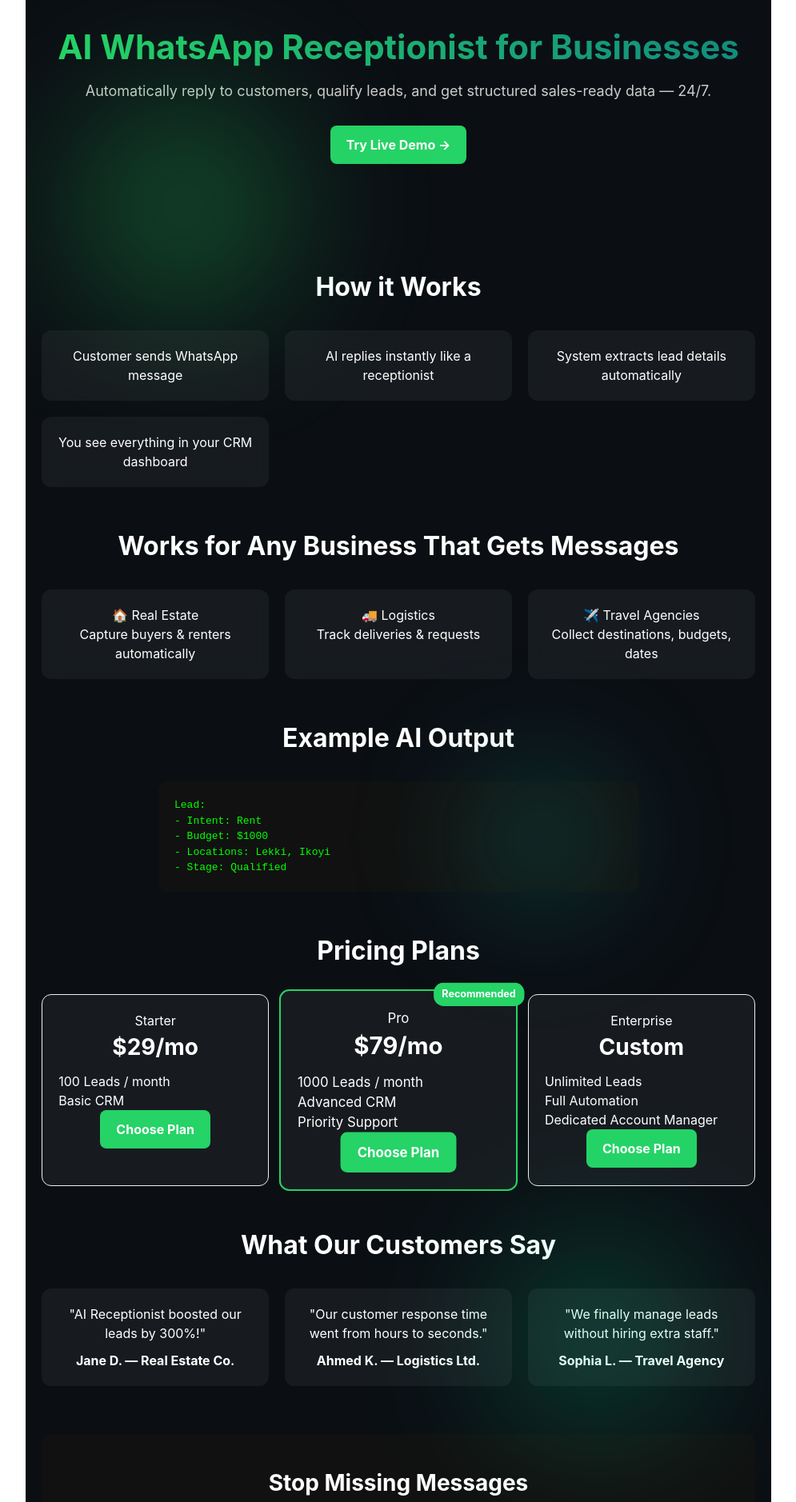
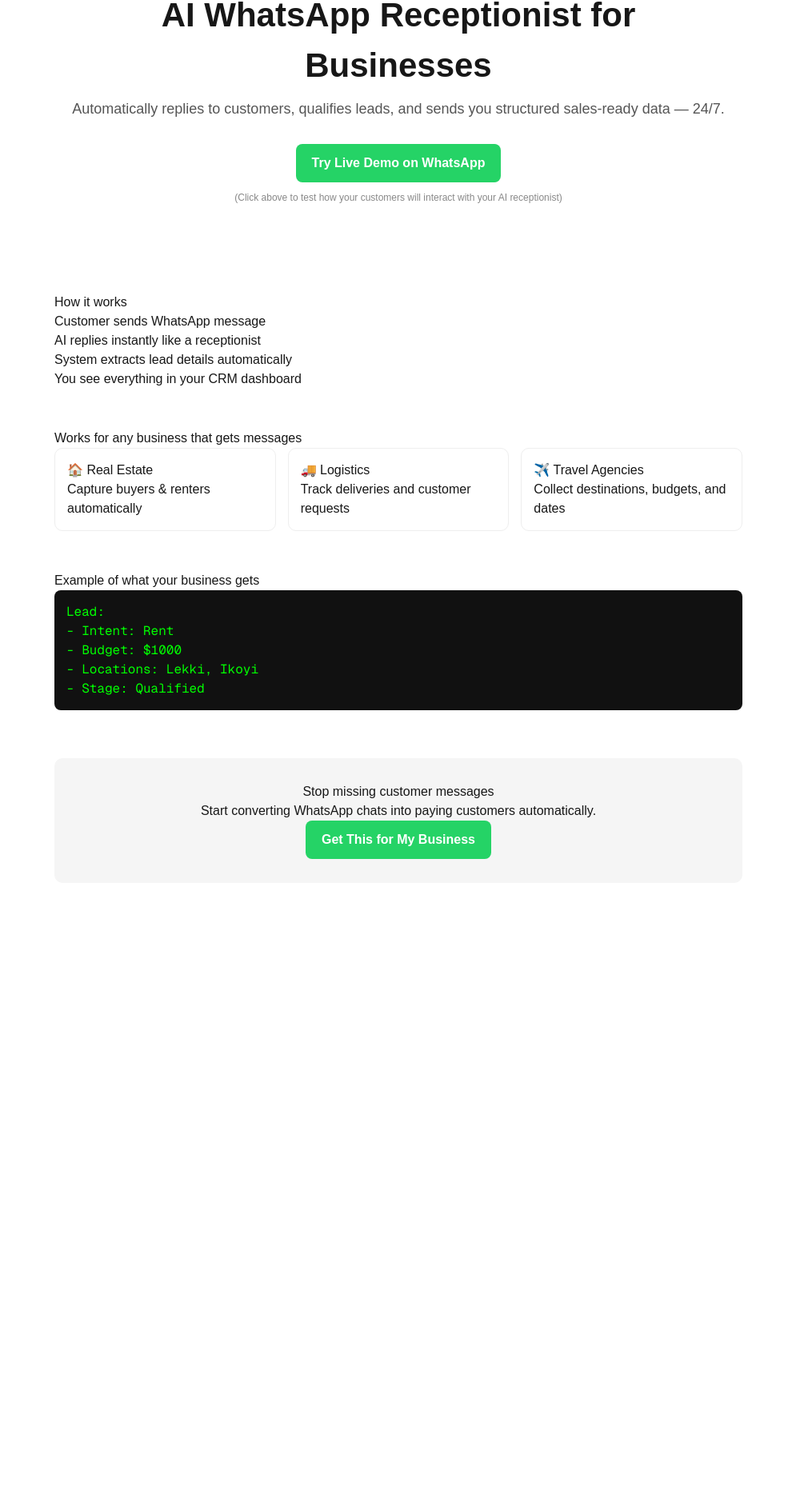
Before and after one commit to kotem12/unified-ai-receptionist, a Next.js app: page / in a window 1280 px wide. Shown: the part 93-1971 px from the top of the page at 80% size, without its empty margins (142-1137 px from the left). After the commit the page ends 1217 px from the top, so only its background shows below. Built offline with nearby package versions, Linux system fonts and the light colour scheme.

Commit message:
Update page.tsx

```diff
--- a/src/app/page.tsx
+++ b/src/app/page.tsx
@@ -1,272 +1,122 @@
-import React from 'react';
-import { motion } from 'framer-motion';
+import Link from 'next/link'
+import React from 'react'
 
-export default function LandingPage() {
+export default function HomePage() {
   return (
     <div style={container}>
-      {/* FLOATING BLOBS */}
-      <div style={blob1}></div>
-      <div style={blob2}></div>
-      <div style={blob3}></div>
+      {/* HERO */}
+      <div style={hero}>
+        <h1 style={title}>
+          AI WhatsApp Receptionist for Businesses
+        </h1>
 
-      {/* HERO */}
-      <motion.div
-        style={hero}
-        initial={{ opacity: 0, y: 40 }}
-        animate={{ opacity: 1, y: 0 }}
-        transition={{ duration: 1 }}
-      >
-        <motion.h1
-          style={title}
-          initial={{ opacity: 0, y: 20 }}
-          animate={{ opacity: 1, y: 0 }}
-          transition={{ delay: 0.3 }}
-        >
-          AI WhatsApp Receptionist for Businesses
-        </motion.h1>
         <p style={subtitle}>
-          Automatically reply to customers, qualify leads, and get structured sales-ready data — 24/7.
+          Automatically replies to customers, qualifies leads, and sends you
+          structured sales-ready data — 24/7.
         </p>
-        <motion.a
+
+        <a
           href="https://wa.me/2349069363183?text=Hi%20I%20want%20a%20demo"
           target="_blank"
-          whileHover={{ scale: 1.05 }}
-          whileTap={{ scale: 0.95 }}
           style={cta}
         >
-          Try Live Demo →
-        </motion.a>
-      </motion.div>
+          Try Live Demo on WhatsApp
+        </a>
 
-      {/* FEATURES */}
-      <Section title="How it Works">
-        <div style={grid}>
-          {[
-            'Customer sends WhatsApp message',
-            'AI replies instantly like a receptionist',
-            'System extracts lead details automatically',
-            'You see everything in your CRM dashboard',
-          ].map((text, i) => (
-            <Card key={i} text={text} />
-          ))}
-        </div>
-      </Section>
+        <p style={smallText}>
+          (Click above to test how your customers will interact with your AI receptionist)
+        </p>
+      </div>
+
+      {/* HOW IT WORKS */}
+      <div style={section}>
+        <h2>How it works</h2>
+
+        <ol>
+          <li>Customer sends WhatsApp message</li>
+          <li>AI replies instantly like a receptionist</li>
+          <li>System extracts lead details automatically</li>
+          <li>You see everything in your CRM dashboard</li>
+        </ol>
+      </div>
 
       {/* INDUSTRIES */}
-      <Section title="Works for Any Business That Gets Messages">
+      <div style={section}>
+        <h2>Works for any business that gets messages</h2>
+
         <div style={grid}>
-          <Card title="🏠 Real Estate" text="Capture buyers & renters automatically" />
-          <Card title="🚚 Logistics" text="Track deliveries & requests" />
-          <Card title="✈️ Travel Agencies" text="Collect destinations, budgets, dates" />
+          <div style={card}>
+            <h3>🏠 Real Estate</h3>
+            <p>Capture buyers & renters automatically</p>
+          </div>
+
+          <div style={card}>
+            <h3>🚚 Logistics</h3>
+            <p>Track deliveries and customer requests</p>
+          </div>
+
+          <div style={card}>
+            <h3>✈️ Travel Agencies</h3>
+            <p>Collect destinations, budgets, and dates</p>
+          </div>
         </div>
-      </Section>
+      </div>
 
-      {/* EXAMPLE OUTPUT */}
-      <Section title="Example AI Output">
-        <motion.pre
-          style={codeBox}
-          whileHover={{
-            scale: 1.02,
-            boxShadow: '0 0 40px rgba(37, 211, 102, 0.3)',
-          }}
-        >
+      {/* DEMO OUTPUT */}
+      <div style={section}>
+        <h2>Example of what your business gets</h2>
+
+        <pre style={codeBox}>
 {`Lead:
 - Intent: Rent
 - Budget: $1000
 - Locations: Lekki, Ikoyi
 - Stage: Qualified`}
-        </motion.pre>
-      </Section>
+        </pre>
+      </div>
 
-      {/* PRICING */}
-      <Section title="Pricing Plans">
-        <div style={pricingGrid}>
-          <PricingCard tier="Starter" price="$29/mo" features={['100 Leads / month', 'Basic CRM']} />
-          <PricingCard
-            tier="Pro"
-            price="$79/mo"
-            features={['1000 Leads / month', 'Advanced CRM', 'Priority Support']}
-            recommended
-          />
-          <PricingCard tier="Enterprise" price="Custom" features={['Unlimited Leads', 'Full Automation', 'Dedicated Account Manager']} />
-        </div>
-      </Section>
+      {/* CTA */}
+      <div style={finalCta}>
+        <h2>Stop missing customer messages</h2>
+        <p>Start converting WhatsApp chats into paying customers automatically.</p>
 
-      {/* TESTIMONIALS */}
-      <Section title="What Our Customers Say">
-        <div style={grid}>
-          <Testimonial name="Jane D." company="Real Estate Co." text="AI Receptionist boosted our leads by 300%!" />
-          <Testimonial name="Ahmed K." company="Logistics Ltd." text="Our customer response time went from hours to seconds." />
-          <Testimonial name="Sophia L." company="Travel Agency" text="We finally manage leads without hiring extra staff." />
-        </div>
-      </Section>
-
-      {/* FINAL CTA */}
-      <motion.div
-        style={finalCta}
-        whileHover={{ boxShadow: '0 0 60px rgba(37, 211, 102, 0.4)', scale: 1.01 }}
-      >
-        <h2 style={titleSmall}>Stop Missing Messages</h2>
-        <p style={{ opacity: 0.9 }}>Convert WhatsApp chats into paying customers automatically.</p>
-        <motion.a
+        <a
           href="https://wa.me/2349069363183?text=I%20want%20this%20for%20my%20business"
           target="_blank"
-          whileHover={{ scale: 1.08, background: 'linear-gradient(135deg,#25D366,#128C7E,#00ff9d)' }}
-          whileTap={{ scale: 0.95 }}
           style={cta}
         >
-          Get This for My Business →
-        </motion.a>
-      </motion.div>
+          Get This for My Business
+        </a>
+      </div>
     </div>
-  );
+  )
 }
 
-/* ================= COMPONENTS ================= */
-
-function Section({ title, children }: any) {
-  return (
-    <motion.div
-      style={section}
-      initial={{ opacity: 0, y: 40 }}
-      whileInView={{ opacity: 1, y: 0 }}
-      viewport={{ once: true }}
-      transition={{ duration: 0.6 }}
-    >
-      <h2 style={sectionTitle}>{title}</h2>
-      {children}
-    </motion.div>
-  );
+const container = {
+  fontFamily: 'Arial',
+  padding: 20,
+  maxWidth: 900,
+  margin: '0 auto',
 }
 
-function Card({ title, text }: any) {
-  return (
-    <motion.div
-      style={card}
-      whileHover={{
-        y: -8,
-        scale: 1.02,
-        boxShadow: '0 20px 40px rgba(0,0,0,0.15)',
-      }}
-      transition={{ type: 'spring', stiffness: 200 }}
-    >
-      {title && <h3>{title}</h3>}
-      <p>{text}</p>
-    </motion.div>
-  );
+const hero = {
+  textAlign: 'center' as const,
+  padding: '60px 20px',
 }
 
-function PricingCard({ tier, price, features, recommended }: any) {
-  return (
-    <motion.div
-      style={{
-        ...pricingCard,
-        border: recommended ? '2px solid #25D366' : pricingCard.border,
-        scale: recommended ? 1.05 : 1,
-      }}
-      whileHover={{ scale: 1.07, boxShadow: '0 25px 50px rgba(0,255,150,0.2)' }}
-    >
-      {recommended && <div style={recommendedBadge}>Recommended</div>}
-      <h3>{tier}</h3>
-      <p style={{ fontSize: 28, fontWeight: 700 }}>{price}</p>
-      <ul style={{ textAlign: 'left', marginTop: 10 }}>
-        {features.map((f: string, i: number) => (
-          <li key={i}>{f}</li>
-        ))}
-      </ul>
-      <motion.a
-        href="https://wa.me/2349069363183?text=I%20want%20this%20for%20my%20business"
-        target="_blank"
-        whileHover={{ scale: 1.05 }}
-        style={cta}
-      >
-        Choose Plan
-      </motion.a>
-    </motion.div>
-  );
+const title = {
+  fontSize: 42,
+  fontWeight: 'bold',
 }
 
-function Testimonial({ name, company, text }: any) {
-  return (
-    <motion.div
-      style={testimonialCard}
-      whileHover={{ y: -5, scale: 1.02, boxShadow: '0 15px 40px rgba(0,0,0,0.15)' }}
-    >
-      <p>"{text}"</p>
-      <p style={{ fontWeight: 700, marginTop: 10 }}>
-        {name} — {company}
-      </p>
-    </motion.div>
-  );
+const subtitle = {
+  fontSize: 18,
+  color: '#555',
+  marginTop: 10,
+  marginBottom: 30,
 }
 
-/* ================= STYLES ================= */
-
-const container: React.CSSProperties = {
-  fontFamily: 'Inter, sans-serif',
-  padding: '40px 20px',
-  maxWidth: 1200,
-  margin: '0 auto',
-  position: 'relative',
-  overflow: 'hidden',
-  background: '#0b0f14',
-  color: 'white',
-};
-
-/* FLOATING BLOBS */
-const blob1: React.CSSProperties = {
-  position: 'absolute',
-  width: 300,
-  height: 300,
-  background: 'rgba(37, 211, 102, 0.25)',
-  filter: 'blur(80px)',
-  borderRadius: '50%',
-  top: '10%',
-  left: '5%',
-  animation: 'float 8s ease-in-out infinite',
-};
-const blob2: React.CSSProperties = {
-  position: 'absolute',
-  width: 250,
-  height: 250,
-  background: 'rgba(0, 255, 170, 0.2)',
-  filter: 'blur(90px)',
-  borderRadius: '50%',
-  bottom: '10%',
-  right: '10%',
-  animation: 'float 10s ease-in-out infinite',
-};
-const blob3: React.CSSProperties = {
-  position: 'absolute',
-  width: 200,
-  height: 200,
-  background: 'rgba(18, 140, 126, 0.25)',
-  filter: 'blur(70px)',
-  borderRadius: '50%',
-  top: '50%',
-  right: '20%',
-  animation: 'float 12s ease-in-out infinite',
-};
-
-/* HERO */
-const hero: React.CSSProperties = {
-  textAlign: 'center',
-  padding: '80px 20px',
-};
-const title: React.CSSProperties = {
-  fontSize: 42,
-  fontWeight: 'bold',
-  background: 'linear-gradient(90deg,#25D366,#128C7E)',
-  WebkitBackgroundClip: 'text',
-  color: 'transparent',
-};
-const subtitle: React.CSSProperties = {
-  fontSize: 18,
-  color: '#ccc',
-  marginTop: 10,
-  marginBottom: 30,
-};
-const cta: React.CSSProperties = {
+const cta = {
   display: 'inline-block',
   padding: '12px 20px',
   background: '#25D366',
@@ -274,103 +124,42 @@ const cta: React.CSSProperties = {
   borderRadius: 8,
   textDecoration: 'none',
   fontWeight: 'bold',
-  transition: 'all 0.3s ease',
-};
+}
 
-/* SECTION */
-const section: React.CSSProperties = {
+const smallText = {
+  fontSize: 12,
+  color: '#888',
+  marginTop: 10,
+}
+
+const section = {
   marginTop: 50,
-};
-const sectionTitle: React.CSSProperties = {
-  fontSize: 32,
-  fontWeight: 'bold',
-  textAlign: 'center',
-  marginBottom: 30,
-};
+}
 
-/* GRID */
-const grid: React.CSSProperties = {
+const grid = {
   display: 'grid',
-  gridTemplateColumns: 'repeat(auto-fit, minmax(250px, 1fr))',
-  gap: 20,
-};
+  gridTemplateColumns: 'repeat(3, 1fr)',
+  gap: 15,
+}
 
-/* CARDS */
-const card: React.CSSProperties = {
-  padding: 20,
-  borderRadius: 12,
-  background: 'rgba(255,255,255,0.05)',
-  backdropFilter: 'blur(10px)',
-  textAlign: 'center',
-};
+const card = {
+  padding: 15,
+  border: '1px solid #eee',
+  borderRadius: 10,
+}
 
-/* CODE BOX */
 const codeBox: React.CSSProperties = {
   background: '#111',
   color: '#0f0',
-  padding: 20,
-  borderRadius: 12,
+  padding: 15,
+  borderRadius: 8,
   overflowX: 'auto',
-  fontFamily: 'monospace',
-  margin: '0 auto',
-  maxWidth: 600,
-};
+}
 
-/* PRICING */
-const pricingGrid: React.CSSProperties = {
-  display: 'grid',
-  gridTemplateColumns: 'repeat(auto-fit, minmax(250px, 1fr))',
-  gap: 20,
-};
-const pricingCard: React.CSSProperties = {
-  padding: 20,
-  borderRadius: 12,
-  background: 'rgba(255,255,255,0.05)',
-  textAlign: 'center',
-  border: '1px solid #eee',
-};
-const recommendedBadge: React.CSSProperties = {
-  position: 'absolute',
-  top: -10,
-  right: -10,
-  background: '#25D366',
-  color: 'white',
-  padding: '5px 10px',
-  borderRadius: 12,
-  fontSize: 12,
-  fontWeight: 'bold',
-};
-
-/* TESTIMONIAL */
-const testimonialCard: React.CSSProperties = {
-  padding: 20,
-  borderRadius: 12,
-  background: 'rgba(255,255,255,0.05)',
-  textAlign: 'center',
-};
-
-/* FINAL CTA */
-const finalCta: React.CSSProperties = {
+const finalCta = {
   marginTop: 60,
-  textAlign: 'center',
-  padding: 40,
-  background: '#111',
-  borderRadius: 12,
-};
-const titleSmall: React.CSSProperties = {
-  fontSize: 28,
-  fontWeight: 'bold',
-};
-
-/* FLOAT ANIMATION */
-if (typeof document !== 'undefined') {
-  const style = document.createElement('style');
-  style.innerHTML = `
-    @keyframes float {
-      0% { transform: translateY(0px); }
-      50% { transform: translateY(-20px); }
-      100% { transform: translateY(0px); }
-    }
-  `;
-  document.head.appendChild(style);
+  textAlign: 'center' as const,
+  padding: 30,
+  background: '#f5f5f5',
+  borderRadius: 10,
 }
```
